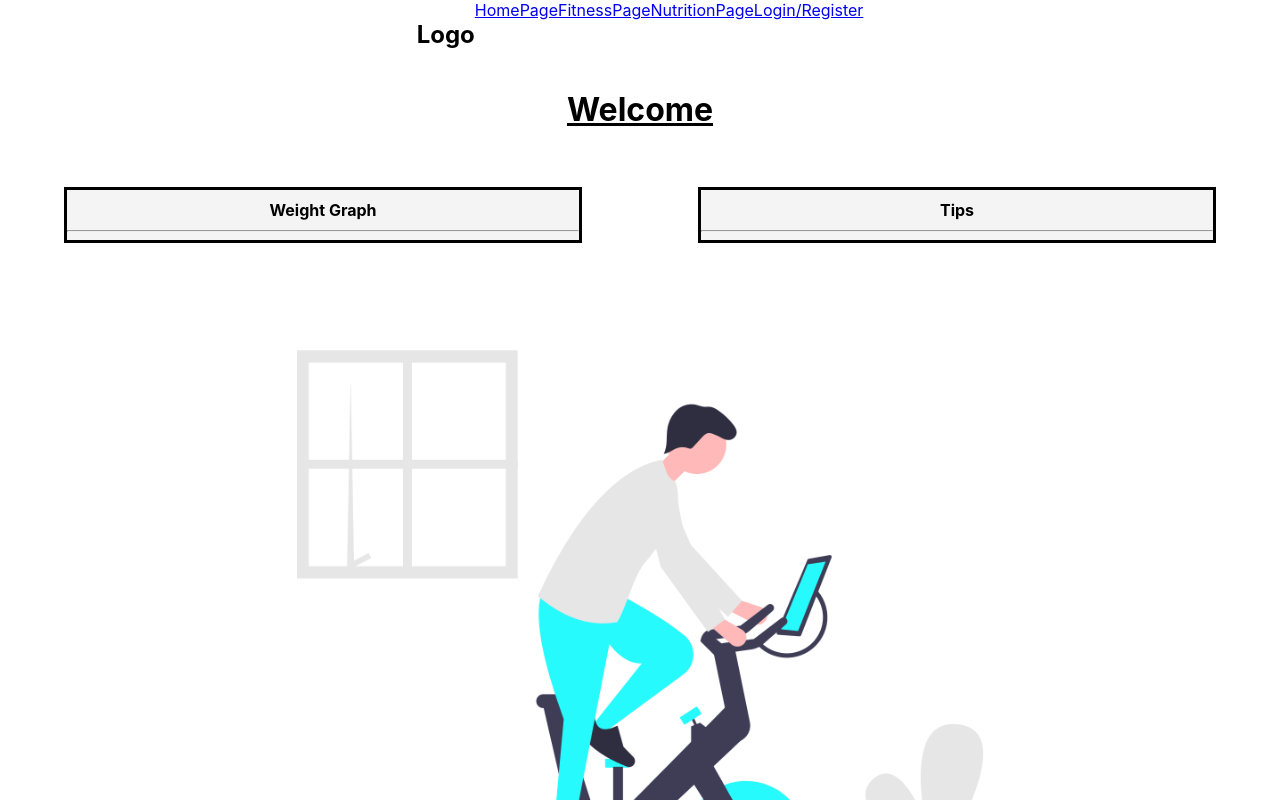
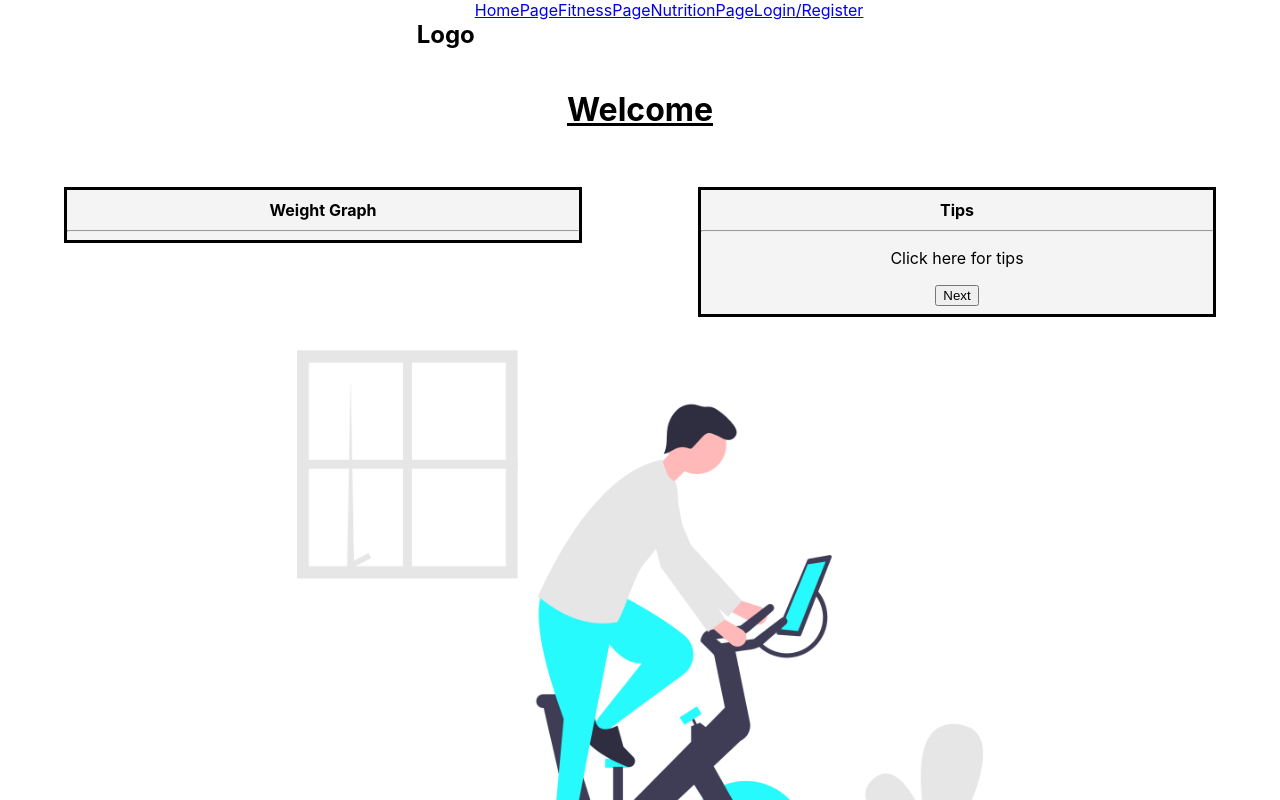
Before and after one commit to pht1207/capstone-fitness-app, a React (Create React App) app: page / in a window 1280 px wide. Shown: the top 800 px of the page. Built offline with nearby package versions, Linux system fonts and the light colour scheme.

Commit message:
Added tips to the homepage

```diff
--- a/src/pages/HomePage/HomePage.css
+++ b/src/pages/HomePage/HomePage.css
@@ -31,6 +31,7 @@
     right: 5%;
     top: 10%;
     width: 40%;
+    padding-bottom: 8px;
   }
 
   .HomePage .workout_log {
@@ -45,3 +46,6 @@
     margin-top: 10px;
     margin-bottom: 10px;
   }
+  .HomePage #next_button:hover{
+    background-color: rgba(23, 251, 255, 0.411);
+  }
--- a/src/pages/HomePage/HomePage.js
+++ b/src/pages/HomePage/HomePage.js
@@ -1,11 +1,38 @@
+import React, { useState } from 'react';
 import './HomePage.css'
 
 function HomePage() {
 
   //Your code to make the site functional goes in this empty space. The 'return()' below is what renders on the page (the html)
 
+  const [tip, setTip] = useState("Click here for tips");
+  const [usedTips, setUsedTips] = useState([]);
 
 
+  const tips = [
+    "Drink plenty of water.",
+    "Listen to your body and take breaks when you need.",
+    "Don't overwork yourself.",
+    "You can achieve whatever you put your mind to.",
+    "Stay motivated and don't give up.",
+    "Don't forget to warm up before you start.",
+    "Make sure you cool down when you're done.",
+    "Mix it up, include a variety of exercises to your routine.",
+    "Consistency is key."
+  ];
+
+  const nextTip = () => {
+    let unusedTips = tips.filter(t => !usedTips.includes(t));
+    if (unusedTips.length === 0) {
+      // If all tips have been used, reset usedTips array
+      unusedTips = tips;
+      setUsedTips([]);
+    }
+    const randomIndex = Math.floor(Math.random() * unusedTips.length);
+    const nextTip = unusedTips[randomIndex];
+    setTip(nextTip);
+    setUsedTips([...usedTips, nextTip]);
+  };
 
   return (
     <div className="HomePage">
@@ -13,18 +40,24 @@ function HomePage() {
           <h1 id="welcome_msg"><u>Welcome</u></h1>
           <img id="homepage_img" src={require('./background.png')} alt="Man resting after exercise"></img>
         </div>
+
         <div class="weight_graph">
           <h4>Weight Graph</h4>
           <hr/>
         </div>
-        <div class="tips">
-          <h4>Tips</h4>
-          <hr/>
-        </div>
+
+        <div className="tips">
+        <h4>Tips</h4>
+        <hr />
+        <p id="tipText">{tip}</p>
+        <button id="next_button" onClick={nextTip}>Next</button>
+      </div>
+
         <div class="workout_log">
           <h4>Workout Log</h4>
           <hr/>
         </div>
+
     </div>
   );
 }
```
